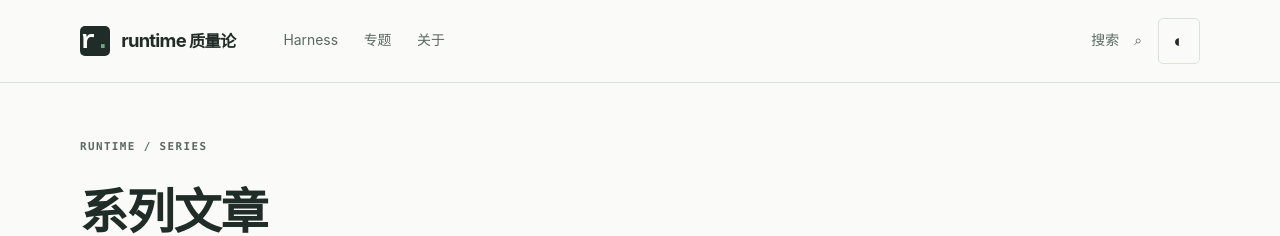
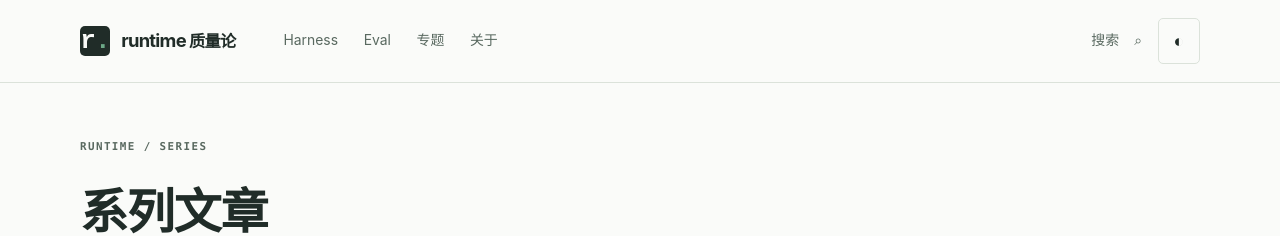
Before and after one commit to hugfeature/hugfeature.github.io, a Jekyll site: the page built from series.html, in a window 1280 px wide. Shown: the top 236 px of the page. Built offline with Jekyll 4.4.1, drawn with Linux system fonts in a browser that asks for light colours.

Commit message:
site: add Eval navigation entry

```diff
--- a/_layouts/default.html
+++ b/_layouts/default.html
@@ -9,6 +9,7 @@
     <a class="brand" href="{{ '/' | relative_url }}" aria-label="runtime质量论首页"><span class="brand-mark" aria-hidden="true">r<span>.</span></span><span>runtime<span class="brand-cn">质量论</span></span></a>
     <nav aria-label="主导航">
       <a href="{{ '/harness/' | relative_url }}" {% if page.url contains '/harness/' %}aria-current="page"{% endif %}>Harness</a>
+      <a href="{{ '/eval/' | relative_url }}" {% if page.url contains '/eval/' %}aria-current="page"{% endif %}>Eval</a>
       <a href="{{ '/tags/' | relative_url }}" {% if page.url contains '/topics/' or page.url == '/tags/' %}aria-current="page"{% endif %}>专题</a>
       <a href="{{ '/about/' | relative_url }}" {% if page.url == '/about/' %}aria-current="page"{% endif %}>关于</a>
     </nav>
```
